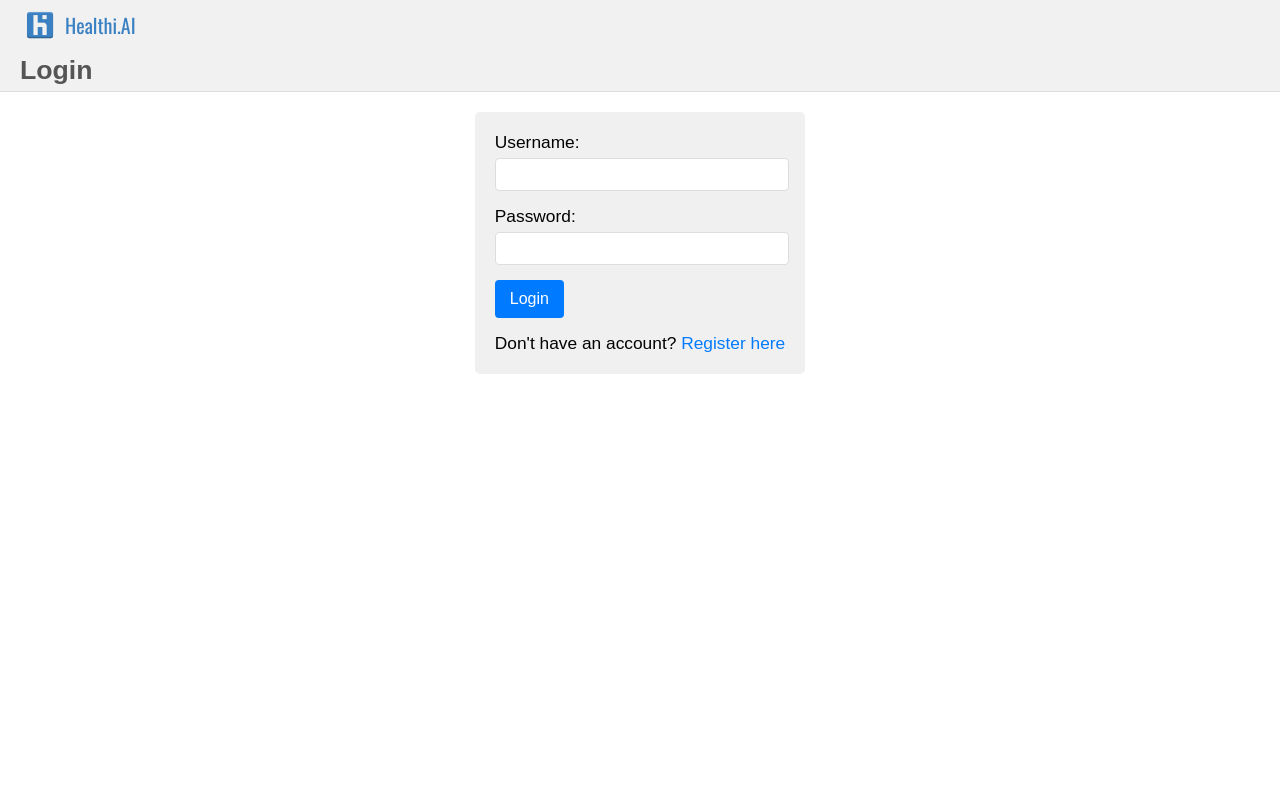
After one commit to Zhongheng-Cheng/SkinScan, a Flask app: page /login in a window 1280 px wide. The commit adds this page. Run offline with Flask 3, Linux system fonts and the light colour scheme; some libraries are stand-ins or nearby versions; some web fonts are replaced.

Commit message:
Added Login Functionality
- Log in/out frontend webpages
- Display username at chatbox page
- Maintain a database for storing user information (account, password, ...)
    - Use relational database (MySQL, PostgreSQL, etc)

```diff
--- a/app.py
+++ b/app.py
@@ -1,28 +1,95 @@
-from flask import Flask, render_template, request, jsonify
+from flask import Flask, render_template, request, jsonify, session, redirect, url_for, flash
 import os, shutil
 from multimodal_gemini import DermatologistBot
 from markdown import markdown
+import psycopg2
+from werkzeug.security import generate_password_hash, check_password_hash
 
 app = Flask(__name__)
 app.config['UPLOAD_FOLDER'] = 'static/tmp_uploads'
+app.config['SECRET_KEY'] = 'SkinScan_secret_key'  # Change this to a random secret key
+
+# Initialize PostgreSQL connection
+def get_db_connection():
+    conn = psycopg2.connect(
+        host="localhost",
+        database="skin_scan_db",
+        user="healthiai",
+        password="healthiai"
+    )
+    return conn
 
 @app.route('/')
 def home():
+    if 'username' not in session:
+        return redirect(url_for('login'))
     global bot
     if os.path.exists(app.config['UPLOAD_FOLDER']):
         shutil.rmtree(app.config['UPLOAD_FOLDER'])
     os.makedirs(app.config['UPLOAD_FOLDER'])
     bot = DermatologistBot()
-    return render_template('index.html')
+    return render_template('index.html', username=session['username'])
+
+@app.route('/register', methods=['GET', 'POST'])
+def register():
+    if request.method == 'POST':
+        username = request.form['username']
+        password = request.form['password']
+        hashed_password = generate_password_hash(password)
+
+        conn = get_db_connection()
+        cur = conn.cursor()
+
+        cur.execute("SELECT * FROM users WHERE username = %s", (username,))
+        if cur.fetchone():
+            return "Username already exists"
+
+        cur.execute("INSERT INTO users (username, password) VALUES (%s, %s)", (username, hashed_password))
+        conn.commit()
+        cur.close()
+        conn.close()
+
+        return redirect(url_for('login'))
+    return render_template('register.html')
+
+@app.route('/login', methods=['GET', 'POST'])
+def login():
+    if request.method == 'POST':
+        username = request.form['username']
+        password = request.form['password']
+
+        conn = get_db_connection()
+        cur = conn.cursor()
+        cur.execute("SELECT username, password FROM users WHERE username = %s", (username,))
+        user = cur.fetchone()
+        cur.close()
+        conn.close()
+
+        if user and check_password_hash(user[1], password):
+            session['username'] = username
+            return redirect(url_for('home'))
+        else:
+            flash('Invalid username or password', 'error')
+            return redirect(url_for('login'))
+    return render_template('login.html')
+
+@app.route('/logout')
+def logout():
+    session.pop('username', None)
+    return redirect(url_for('login'))
 
 @app.route('/chat', methods=['POST'])
 def chat():
+    if 'username' not in session:
+        return jsonify({'error': 'Unauthorized'}), 401
     user_message = request.form['message']
     response = bot.generate_response(user_message)
     return jsonify({'message': markdown(response)}), 200
 
 @app.route('/transcript', methods=['POST'])
 def transcript():
+    if 'username' not in session:
+        return jsonify({'error': 'Unauthorized'}), 401
     if 'audio' not in request.files:
         return "No audio file in request", 400
 
@@ -32,6 +99,8 @@ def transcript():
 
 @app.route('/upload_media', methods=['POST'])
 def upload_media():
+    if 'username' not in session:
+        return jsonify({'error': 'Unauthorized'}), 401
     if 'media' not in request.files:
         return jsonify({'error': 'No media part'}), 400
     file = request.files['media']
@@ -45,14 +114,25 @@ def upload_media():
 
 @app.route('/media_analyze', methods=['POST'])
 def media_analyze():
+    if 'username' not in session:
+        return jsonify({'error': 'Unauthorized'}), 401
     response = bot.process_file(request.form['message'])
     diagnose = "# Diagnose\n\n" + "\n\n".join([f"## {key.replace('_', ' ')}\n\n{value}" for key, value in response.items()])
     return jsonify({'message': markdown(diagnose)})
 
 @app.route("/get-recommand-question", methods=["GET"])
 def get_recommand_question():
+    if 'username' not in session:
+        return jsonify({'error': 'Unauthorized'}), 401
     response = bot.recommand_question()
     return jsonify({'recommand_question': response})
 
 if __name__ == '__main__':
     app.run(host="0.0.0.0", port=5000, debug=True)
+
+# CREATE TABLE
+# CREATE TABLE users (
+#     id SERIAL PRIMARY KEY,
+#     username VARCHAR(255) UNIQUE NOT NULL,
+#     password VARCHAR(255) NOT NULL
+# );
--- a/requirements.txt
+++ b/requirements.txt
@@ -2,3 +2,4 @@ flask
 python-dotenv
 google-generativeai
 markdown
+psycopg2
--- a/static/styles.css
+++ b/static/styles.css
@@ -195,3 +195,73 @@ p {
 #submit:hover {
     background-color: #218838;
 }
+
+.flash-messages {
+    margin-bottom: 20px;
+}
+
+.flash-message {
+    padding: 10px;
+    border: 1px solid red;
+    background-color: #f8d7da;
+    color: red;
+    font-weight: bold;
+    border-radius: 5px;
+    margin-bottom: 10px;
+    text-align: center;
+}
+
+#login-box, #register-box {
+    background-color: #f0f0f0;
+    padding: 20px;
+    border-radius: 5px;
+    margin: 20px auto;
+    max-width: 400px;
+}
+
+.form-group {
+    margin-bottom: 15px;
+}
+
+.form-group label {
+    display: block;
+    margin-bottom: 5px;
+}
+
+.form-group input {
+    width: 95%;
+    display: block;
+    margin-left: auto;
+    margin-right: auto;
+    padding: 8px;
+    border: 1px solid #ddd;
+    border-radius: 4px;
+}
+
+.submit-btn {
+    background-color: #007bff;
+    color: white;
+    padding: 10px 15px;
+    border: none;
+    border-radius: 4px;
+    cursor: pointer;
+    font-size: 16px;
+}
+
+.submit-btn:hover {
+    background-color: #0056b3;
+}
+
+#login-box p, #register-box p {
+    margin-top: 15px;
+    text-align: center;
+}
+
+#login-box a, #register-box a {
+    color: #007bff;
+    text-decoration: none;
+}
+
+#login-box a:hover, #register-box a:hover {
+    text-decoration: underline;
+}
--- /dev/null
+++ b/templates/login.html
@@ -0,0 +1,48 @@
+<!DOCTYPE html>
+<html lang="en">
+<head>
+    <meta charset="UTF-8">
+    <meta name="viewport" content="width=device-width, initial-scale=1.0">
+    <title>Login - Healthi.AI</title>
+    <link rel="stylesheet" href="{{ url_for('static', filename='styles.css') }}">
+</head>
+<body>
+    <div id="chat-container">
+        <div id="chat-header" class="header">
+            <img src="static/healthiai_logo.png" alt="HealthiAI_Logo">
+            <div class="healthiai-logo">Healthi.AI</div>
+        </div>
+        <div id="chat-nav" class="header">
+            <div id="nav-title">Login</div>
+        </div>
+
+        <!-- Flash message display -->
+        {% with messages = get_flashed_messages(with_categories=true) %}
+          {% if messages %}
+            <div class="flash-messages">
+                {% for category, message in messages %}
+                <div class="flash-message {{ category }}">
+                    {{ message }}
+                </div>
+                {% endfor %}
+            </div>
+          {% endif %}
+        {% endwith %}
+
+        <div id="login-box">
+            <form method="POST" action="{{ url_for('login') }}">
+                <div class="form-group">
+                    <label for="username">Username:</label>
+                    <input type="text" id="username" name="username" required>
+                </div>
+                <div class="form-group">
+                    <label for="password">Password:</label>
+                    <input type="password" id="password" name="password" required>
+                </div>
+                <button type="submit" class="submit-btn">Login</button>
+            </form>
+            <p>Don't have an account? <a href="{{ url_for('register') }}">Register here</a></p>
+        </div>
+    </div>
+</body>
+</html>
```
Also changed, not shown: templates/index.html (+8 -7 lines), templates/register.html (added, +35 -0 lines).
